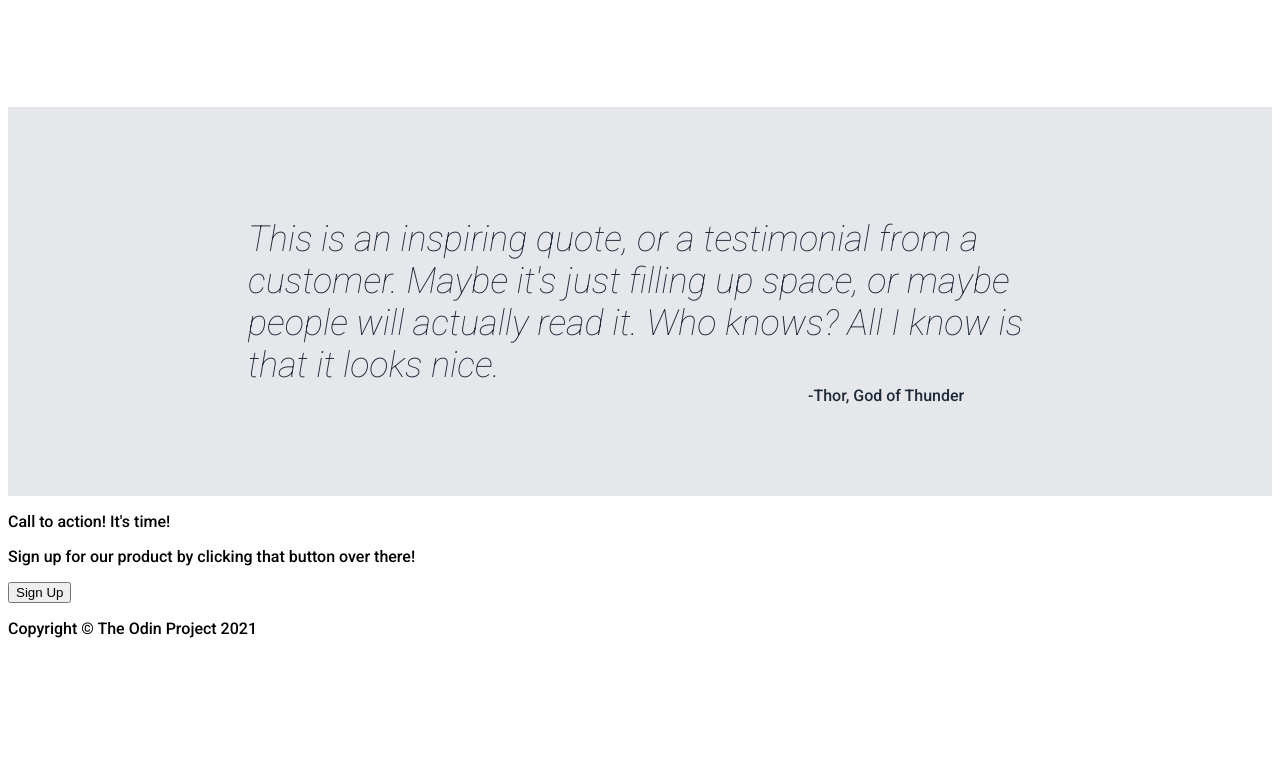
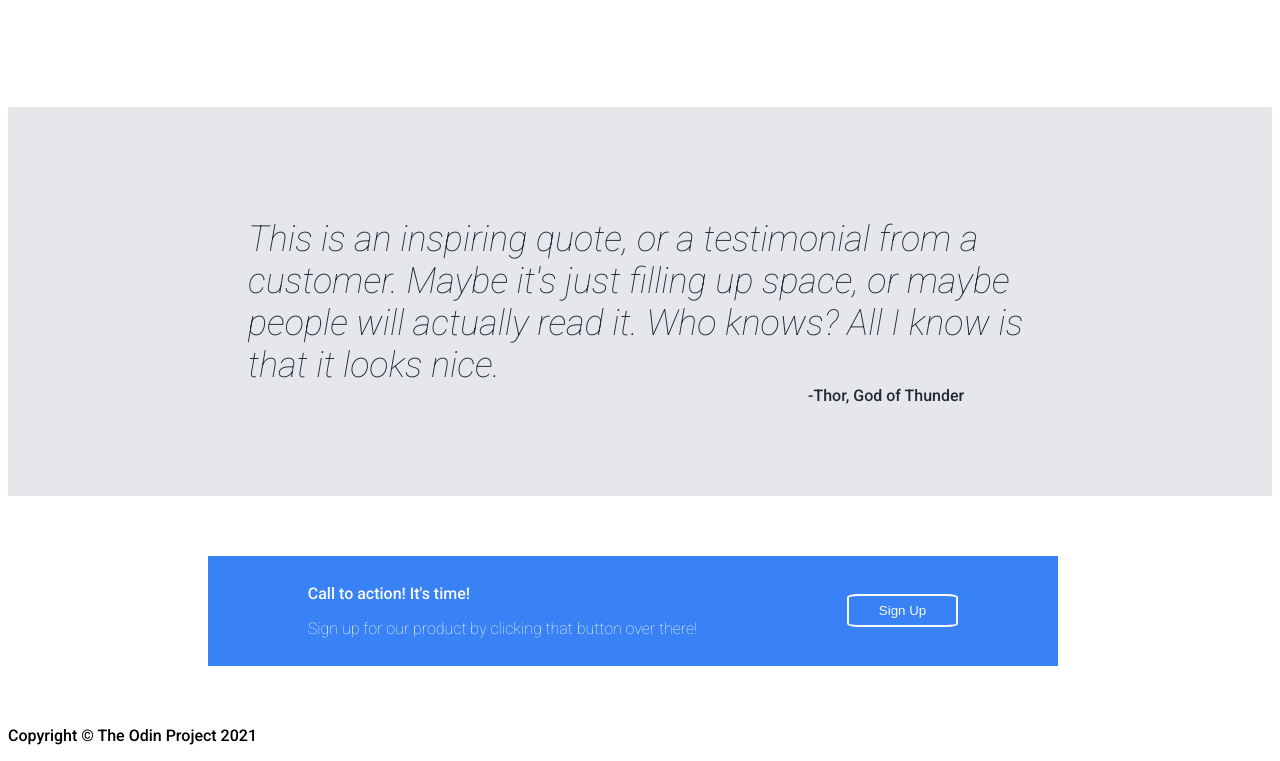
Before and after one commit to pbbyrro/odin-landing-page, a plain HTML site: page index.html in a window 1280 px wide. Shown: the part 765-1526 px from the top of the page. Before the commit the page ends 1419 px from the top, so only its background shows below. Drawn offline with Linux system fonts and the light colour scheme.

Commit message:
Add styling to call-to-action

```diff
--- a/style.css
+++ b/style.css
@@ -101,6 +101,7 @@ body {
     font-size: 17px;
     border-radius: 10%;
     border: none;
+    cursor: pointer;
 }
 
 .info {
@@ -169,3 +170,40 @@ body {
     margin-top: 0;
     padding-bottom: 75px;
 }
+
+.call-to-action {
+    background-color: var(--bg-color-cta);
+    color: var(--color-hero-main);
+    display: flex;
+    justify-content: space-around;
+    align-items: center;
+    width: 800px;
+    height: 60px;
+    padding: 25px;
+    margin-top: 60px;
+    margin-left: 200px;
+    margin-bottom: 60px;
+}
+
+.cta-title {
+    font-weight: 500;
+}
+
+.cta-text {
+    font-weight: 100;
+}
+
+.cta-right {
+    display: flex;
+    justify-content: flex-end;
+    align-items: center;
+}
+
+.cta-right button {
+    border: 2px solid var(--color-hero-main);
+    color: var(--color-hero-main);
+    background-color: var(--bg-color-button);
+    border-radius: 10%;
+    padding: 7px 30px;
+    cursor: pointer;
+}
```
